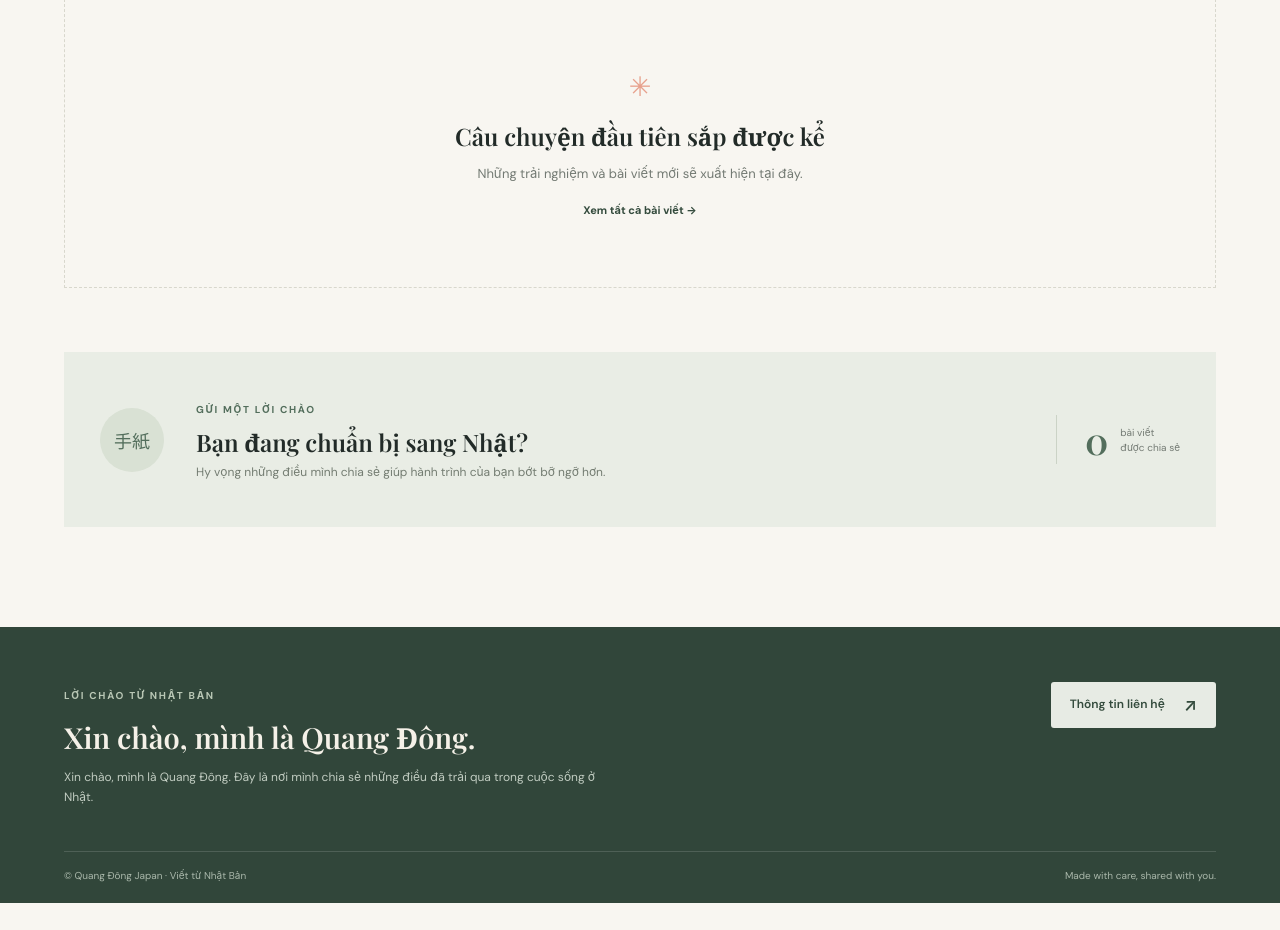
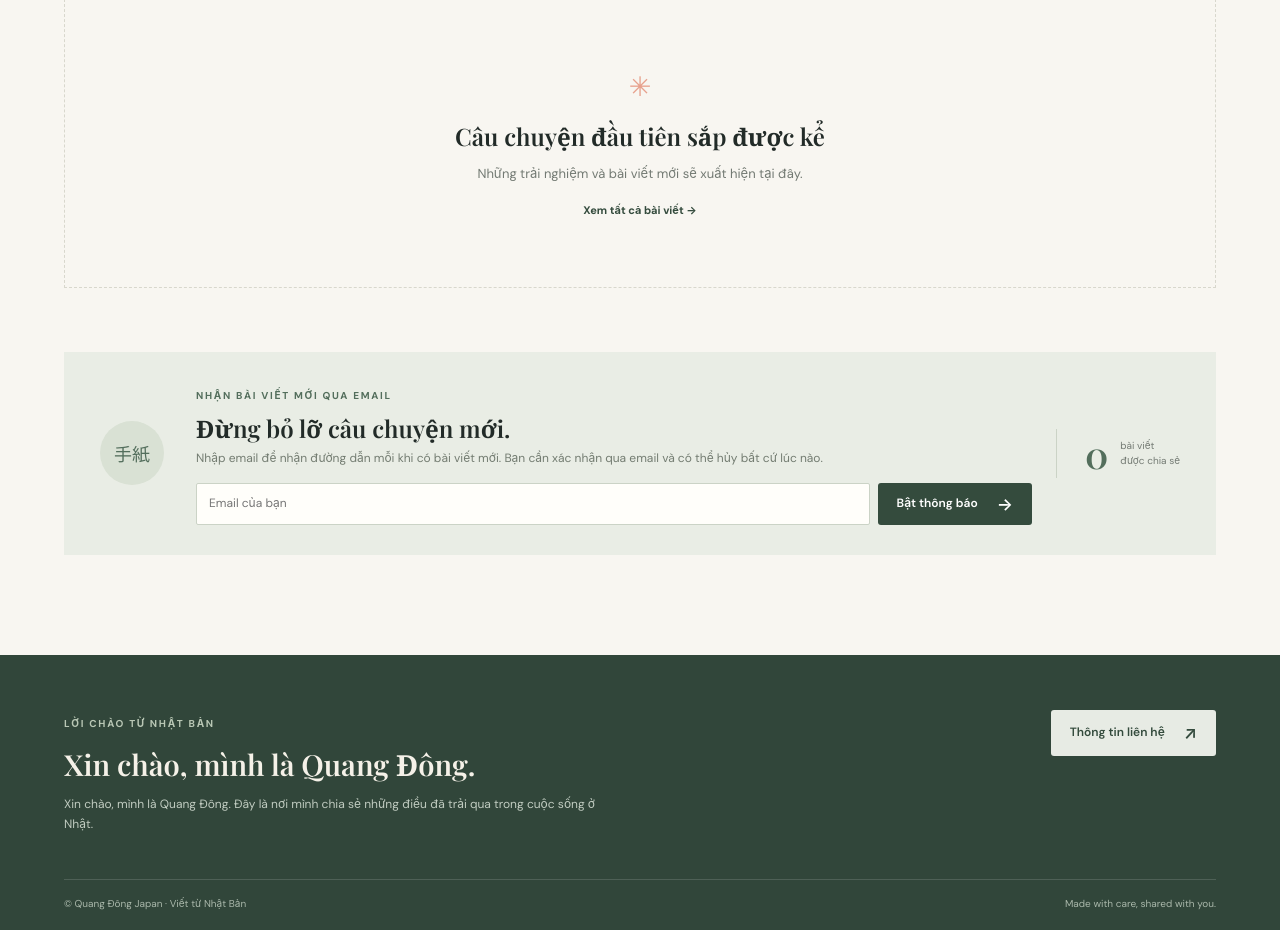
Before and after one commit to HONGLAUMONG-cyber/blog-Quang-ng-, a Flask app: page / in a window 1280 px wide. Shown: the part 1082-2012 px from the top of the page. Before the commit the page ends 1985 px from the top, so only its background shows below. Run offline with Flask 3, Linux system fonts and the light colour scheme; data comes from the database, SQL or seed files in the repository; data that the repository does not hold is empty; some libraries are stand-ins or nearby versions.

Commit message:
Add email notifications for new posts
Co-authored-by: Copilot <223556219+Copilot@users.noreply.github.com>

```diff
--- a/static/style.css
+++ b/static/style.css
@@ -104,6 +104,10 @@ h1, h2, h3, p { margin-top: 0; }
 .newsletter-count { padding-left: 28px; display: flex; align-items: center; gap: 12px; border-left: 1px solid #cbd3c6; }
 .newsletter-count strong { color: var(--green); font: 600 37px var(--serif); }
 .newsletter-count small { color: var(--muted); font-size: 10px; line-height: 1.5; }
+.subscribe-form { display: flex; flex-wrap: wrap; gap: 8px; margin-top: 14px; }
+.subscribe-form input { min-width: 180px; min-height: 42px; flex: 1; padding: 9px 12px; border: 1px solid #cbd3c6; border-radius: 2px; outline-color: var(--green); background: var(--white); font-size: 12px; }
+.subscribe-form .button { min-height: 42px; }
+.email-action-page form { margin-bottom: 20px; }
 .site-footer { padding: 55px max(5vw, calc((100% - 1280px) / 2)) 18px; color: #f5f1e8; background: #31463a; }
 .footer-inner { max-width: 1180px; margin: auto; display: flex; justify-content: space-between; gap: 45px; }
 .site-footer .eyebrow { color: #b9c7b5; }
--- a/templates/home.html
+++ b/templates/home.html
@@ -73,7 +73,17 @@
 
 <section class="newsletter">
   <div class="newsletter-symbol">手紙</div>
-  <div><span class="eyebrow">GỬI MỘT LỜI CHÀO</span><h2>Bạn đang chuẩn bị sang Nhật?</h2><p>Hy vọng những điều mình chia sẻ giúp hành trình của bạn bớt bỡ ngỡ hơn.</p></div>
+  <div>
+    <span class="eyebrow">NHẬN BÀI VIẾT MỚI QUA EMAIL</span>
+    <h2>Đừng bỏ lỡ câu chuyện mới.</h2>
+    <p>Nhập email để nhận đường dẫn mỗi khi có bài viết mới. Bạn cần xác nhận qua email và có thể hủy bất cứ lúc nào.</p>
+    <form class="subscribe-form" action="{{ url_for('subscribe_email') }}" method="post">
+      <input type="hidden" name="csrf_token" value="{{ csrf_token }}">
+      <label class="sr-only" for="subscribe-email">Địa chỉ email</label>
+      <input id="subscribe-email" type="email" name="email" maxlength="254" autocomplete="email" placeholder="Email của bạn" required>
+      <button class="button button-dark" type="submit">Bật thông báo <span>→</span></button>
+    </form>
+  </div>
   <span class="newsletter-count"><strong>{{ post_count }}</strong><small>bài viết<br>được chia sẻ</small></span>
 </section>
 {% endblock %}
```
Also changed, not shown: templates/email_action.html (added, +16 -0 lines), 1 other file.
